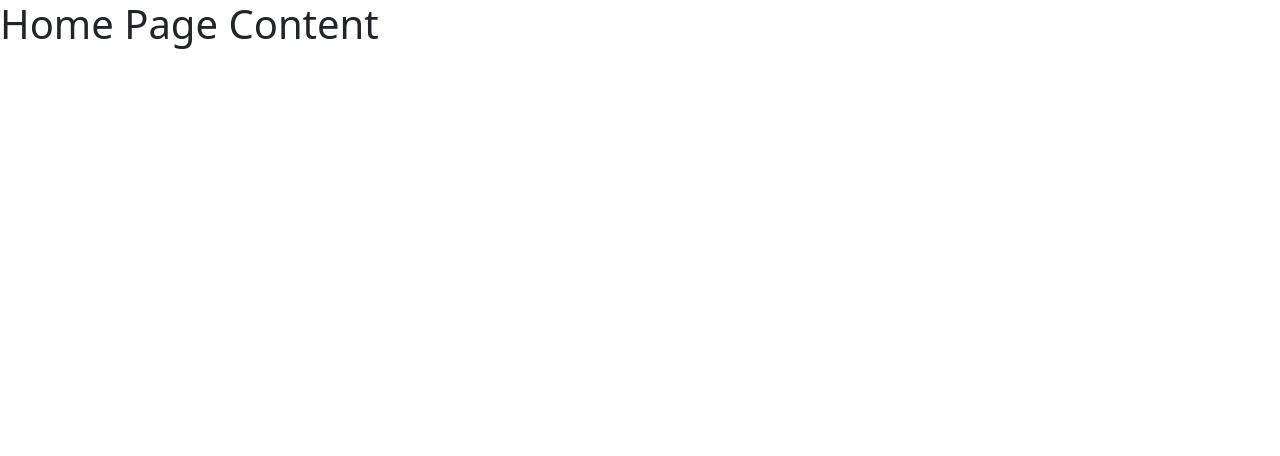
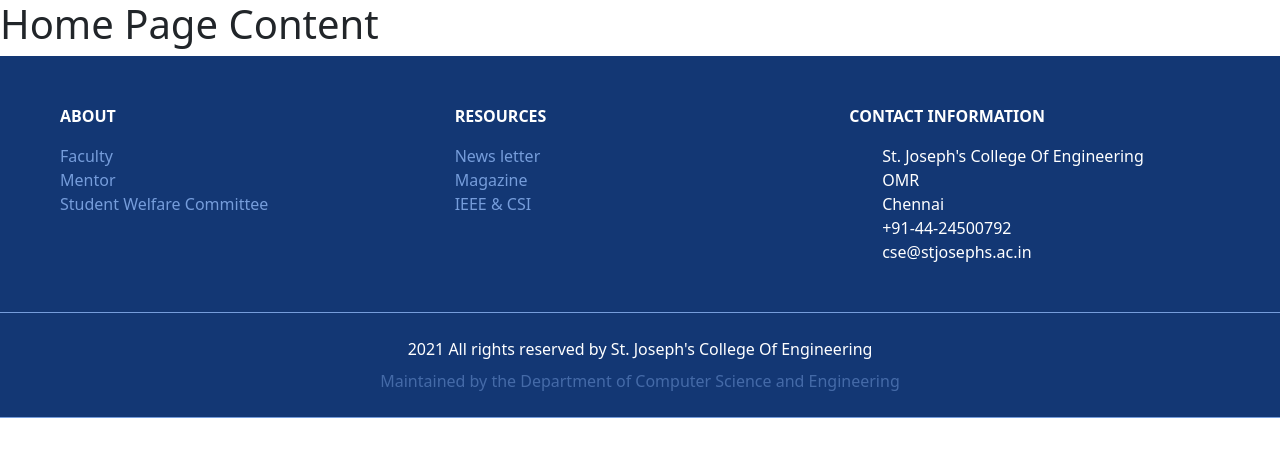
Before and after one commit to adityan2851/cs_site, a React (Create React App) app in the folder cs_site_react/: page / in a window 1280 px wide. Shown: the top 456 px of the page. Built offline with nearby package versions, Linux system fonts and the light colour scheme.

Commit message:
Router Added

```diff
--- a/cs_site_react/package.json
+++ b/cs_site_react/package.json
@@ -10,6 +10,7 @@
     "react": "^17.0.2",
     "react-bootstrap": "^1.6.3",
     "react-dom": "^17.0.2",
+    "react-router-dom": "^5.3.0",
     "react-scripts": "4.0.3",
     "web-vitals": "^1.1.2"
   },
--- a/cs_site_react/src/App.css
+++ b/cs_site_react/src/App.css
@@ -36,3 +36,30 @@
     transform: rotate(360deg);
   }
 } */
+
+
+
+/* Footer */
+
+.footer{
+  background-color: #133774;
+  color: white;
+}
+
+.details{
+  color : #769ddb
+}
+
+.details:hover{
+  color: white;
+  cursor: pointer;
+}
+
+.copyright{
+  border: #769ddb solid 1px;
+}
+
+.credits{
+  color : #769ddb;
+  opacity: 0.5;
+}
--- a/cs_site_react/src/App.js
+++ b/cs_site_react/src/App.js
@@ -1,11 +1,20 @@
 // import Navbar from "./components/Navbar/Navbar";
 import HomePage from "./screens/HomePage/HomePage";
+import { BrowserRouter as Router, Route, Switch } from "react-router-dom";
+import "./App.css"
 
 function App() {
   return (
-    <div className="App">
-      <HomePage />
+    <div>
+        <div className="App">
+          <Router>
+          <HomePage />
+          </Router>
+
     </div>
+
+    </div>
+
   );
 }
 
--- /dev/null
+++ b/cs_site_react/src/components/footer.jsx
@@ -0,0 +1,61 @@
+import React from 'react'
+
+
+
+
+const Footer = () => {
+    return (
+        <div className="footer">
+            <div className="row m-auto p-5">
+                <div className="col-4">
+                    <span className="fw-bold"> ABOUT</span>
+                    <span className="d-block mt-3 details"> Faculty</span>
+                    <span className="d-block details"> Mentor</span>
+                    <span className="d-block details"> Student Welfare Committee</span>
+                </div>
+                <div className="col-4">
+                    <span className="fw-bold"> RESOURCES</span>
+                    <span className="d-block mt-3 details">News letter</span>
+                    <span className="d-block details">Magazine</span>
+                    <span className="d-block details">IEEE & CSI</span>
+                </div>
+                <div className="col-4">
+                    <span className="fw-bold"> CONTACT INFORMATION</span>
+                    <div className="row mt-3">
+                        <div className="col-1">
+                            <i className="fas fa-map-marker-alt"></i>
+                        </div>
+                        <div className="col-11">
+                            <span className=""> St. Joseph's College Of Engineering<br /> OMR <br />Chennai</span>
+                        </div>
+                    </div>
+                    <div className="row">
+                        <div className="col-1">
+                            <i className="fas fa-phone"></i>
+                        </div>
+                        <div className="col-11">
+                            <span className=""> +91-44-24500792</span>
+                        </div>
+                    </div>
+                    <div className="row">
+                        <div className="col-1">
+                            <i className="fas fa-envelope"></i>
+                        </div>
+                        <div className="col-11">
+                            <span className=""> cse@stjosephs.ac.in</span>
+                        </div>
+                    </div>
+                </div>
+            </div>
+            <div className="row p-4 copyright">
+                <div className="text-center ">
+                    <i className="far fa-copyright"></i>
+                    <span> 2021 All rights reserved by St. Joseph's College Of Engineering</span>
+                    <span className="d-block mt-2 credits"> Maintained by the Department of Computer Science and Engineering</span>
+                </div>
+            </div>
+        </div>
+    )
+}
+
+export default Footer
--- a/cs_site_react/src/screens/HomePage/HomePage.js
+++ b/cs_site_react/src/screens/HomePage/HomePage.js
@@ -1,10 +1,14 @@
 import React from 'react'
+import Footer from '../../components/footer'
+
+
 
 
 const HomePage = () => {
     return (
         <div>
             <h1>Home Page Content</h1>
+            <Footer/>
         </div>
     )
 }
```
Also changed, not shown: 2 other files (tests, documents, lock files or other folders).
